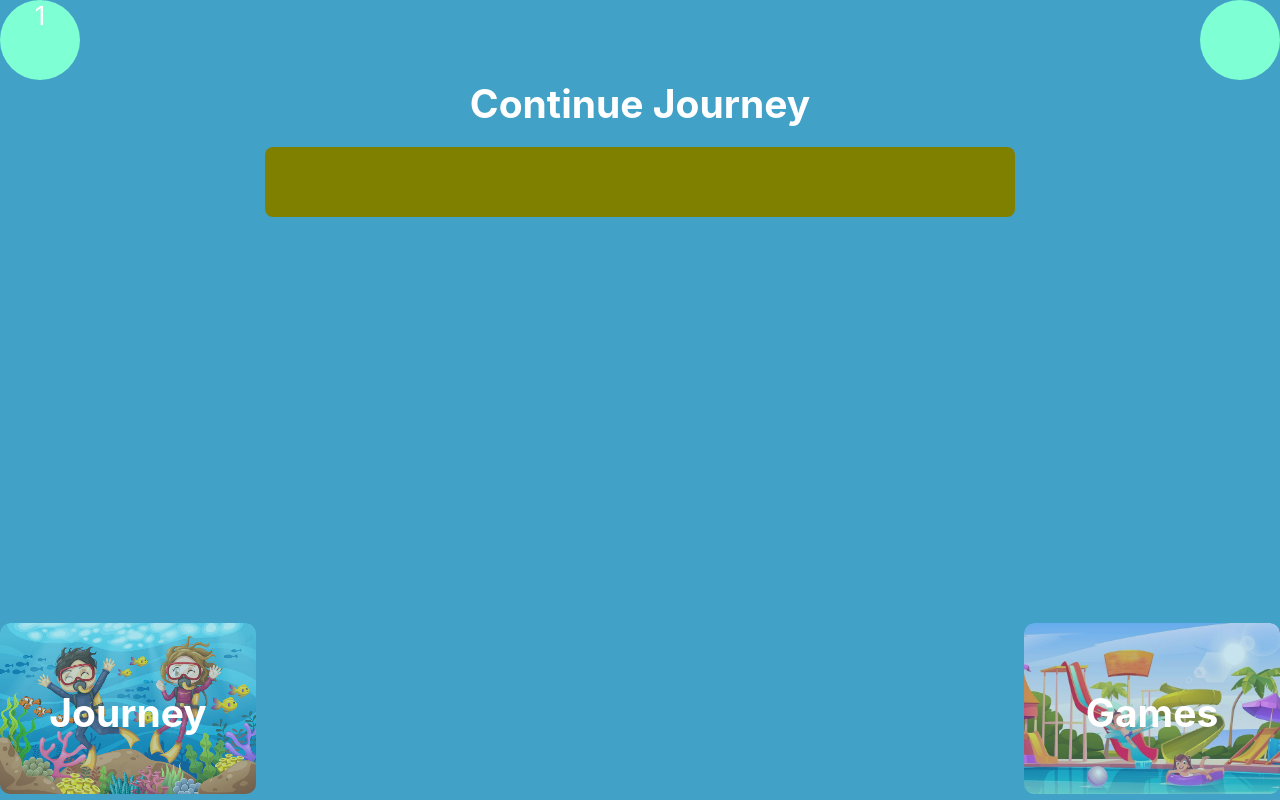
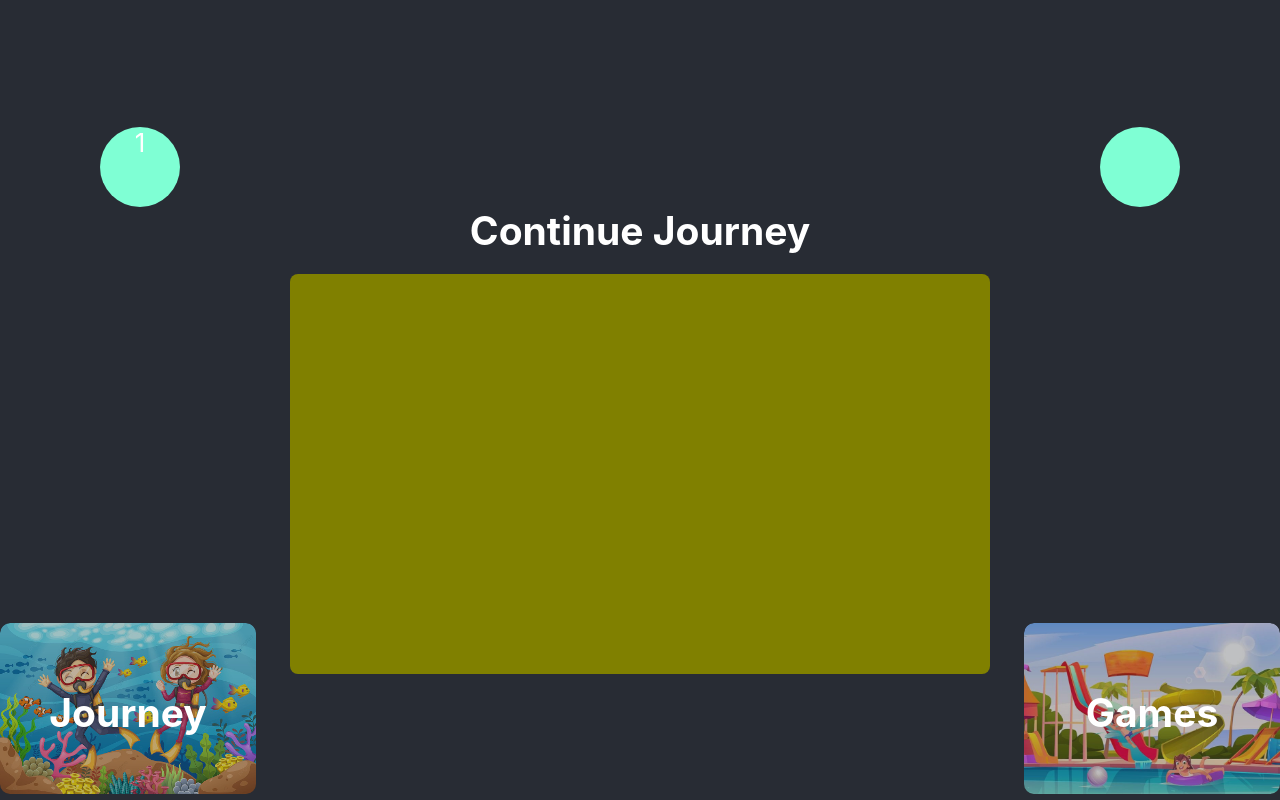
Before and after one commit to Jujuonthatbeat65750294/CodeSmiths, a React (Create React App) app: page / in a window 1280 px wide. Built offline with nearby package versions, Linux system fonts and the light colour scheme.

Commit message:
03:33 fixed css issues

```diff
--- a/src/App.js
+++ b/src/App.js
@@ -3,7 +3,7 @@ import { BrowserRouter as Router, Route, Switch} from 'react-router-dom';
 import MainMenu from './screens/MainMenu';
 import JourneyPage from './journey/JourneyPage';
 import Course1Page from './journey/courses/Course1Page';
-import GamesPage from './games/GamesPage';
+import Game1 from './games/game1/game1';
 import GameSelection from './GameSection/GameSelection';
 
 
@@ -24,8 +24,17 @@ function App() {
         <Route exact path="/journey/course1">
           <Course1Page />
         </Route>
-        <Route path="/games">
+        <Route exact path="/games/">
           <GameSelection />
+        </Route>
+        <Route exact path="/games/game1">
+          <Game1 />
+        </Route>
+        <Route exact path="/games/game2">
+          <Game1 />
+        </Route>
+        <Route exact path="/games/game3">
+          <Game1 />
         </Route>
       </Switch>
       </div>
--- a/src/Ashley.css
+++ b/src/Ashley.css
@@ -14,24 +14,23 @@ code {
 
 /* App */
 .App {
+  padding: 0;
+  height: 100vh;
+  width: 100vw;
+}
+
+ /* Main */
+ .main-menu-content {
+
   padding: 0 100px;
   display: flex;
+  flex-direction: column;
   background-color: #282c34; /*#282c34*/
-  min-height: 100vh;
+  max-width: 100%;
+  height: 100vh;
   justify-content: center;
   font-size: calc(10px + 2vmin);
   color: white;
-}
-.container {
-  display: flex;
-  justify-content: center;
-  align-items: center;
-}
- /* Main */
- .main-menu-content {
-  display: flex;
-  flex-direction: column;
-  width: 100%;
  }
 
  .top-menu-bar {
@@ -58,7 +57,7 @@ code {
   display: flex;
   flex-direction: row;
   width: 100%;
-  height: 5%0;
+  height: 50%;
   min-height: 380px;
   max-height: 420px;
   justify-content: center;
--- a/src/GameSection/GameItem.js
+++ b/src/GameSection/GameItem.js
@@ -1,16 +1,14 @@
 import React from 'react';
+import { useHistory } from 'react-router-dom';
+import navigateToRoute from '../utils/navigation';
 
-function GameItem({ title, imageUrl, description }) {
+function GameItem({ title, path, imageUrl, description }) {
 
-
-const handleClick = () => {
-  // Use history.push to navigate to another page
-  // history.push('/other');
-console.log('Game has been chosen');
-
-
-
-};
+  const history = useHistory();
+  const handlePlayButtonClick = () => {
+    navigateToRoute(history, path);
+    console.log('Game has been chosen');
+  };
   return (
     <div className="itemContainer">
     <div className="item active" style={{ backgroundImage: `url(${imageUrl})` }}>
@@ -20,7 +18,7 @@ console.log('Game has been chosen');
 
       </div>
     </div>
-      <div className="Go"  onClick={handleClick}  ></div>
+      <div className="Go"  onClick={handlePlayButtonClick}  ></div>
     </div>
 
   );
--- a/src/GameSection/GameSelection.css
+++ b/src/GameSection/GameSelection.css
@@ -1,14 +1,6 @@
-.App {
-  background-color: #42a1c6;
-  display: block;
-  padding: 0;
-}
 
   /******* Middle section CSS Start ******/
   /* -------- Landing page ------- */
-  .game-page{
-display: block;
-  }
   .game-section {
     padding: 60px 50px;
   }
--- a/src/GameSection/GameSelection.js
+++ b/src/GameSection/GameSelection.js
@@ -12,16 +12,19 @@ function GameSelection(){
   const games = [
     {
       title: 'Phonics Game',
+      path: '/games/game1',
       imageUrl: 'https://cdn.splashmath.com/curriculum_uploads/images/playables/bucbucs_deep_dive_45.png',
       description: 'Listen and ct phonics',
     },
     {
       title: 'Drag and drop',
+      path: '/games/game2',
       imageUrl: 'https://cdn.splashmath.com/curriculum_uploads/images/playables/case_carnival_3_4.png',
       description: 'Drag and drop letters',
     },
     {
       title: 'Maths game',
+      path: '/games/game3',
       imageUrl: 'https://i5.walmartimages.com/seo/count-ocean-animals-fun-game-kids-Game-2-5-Year-Old-Numbers-From-1-10-Marine-Life-Guessing-Book-For-Preschoolers-Activity-Fun-Puzzles-Find-Animals-An_30995d31-ffa1-4c3f-a8c9-b05b57b30f93.251408d7cd6366bde92fb62edc168dd8.jpeg',
       description: 'Add and substract numbers',
     },
@@ -29,7 +32,7 @@ function GameSelection(){
   ];
 
   return (
-    <div className='game-page'>
+    <div>
     <section className="game-section">
       <h2 className="line-title">trending games</h2>
       <OwlCarousel autoWidth loop className="owl-carousel custom-carousel owl-theme">
@@ -37,6 +40,7 @@ function GameSelection(){
           <GameItem
             key={index}
             title={game.title}
+            path={game.path}
             imageUrl={game.imageUrl}
             description={game.description}
           />
--- /dev/null
+++ b/src/games/game1/game1.js
@@ -0,0 +1,7 @@
+const Game1 = () => {
+    return ( <div className="game-container">
+        <h1>Game 1</h1>
+    </div> );
+}
+
+export default Game1;
--- a/src/journey/JourneyPage.js
+++ b/src/journey/JourneyPage.js
@@ -6,8 +6,8 @@ import navigateToRoute from '../utils/navigation';
 function JourneyPage() {
 
     const history = useHistory();
-    const handlePlayButtonClick = () => {
-        navigateToRoute(history, '/journey/course1');
+    const handlePlayButtonClick = (path) => {
+        navigateToRoute(history, path);
     };
     return(
         <div id='journey-page-container'>
@@ -16,7 +16,7 @@ function JourneyPage() {
                 <h2>Journey Page</h2>
             </div>
             <div className="contents">
-                <div className="course" onClick={handlePlayButtonClick}>
+                <div className="course" onClick={() => handlePlayButtonClick('/journey/course1')}>
                     <img src="../img/courses/Phonics.jpg" alt="Learn to read and write with phonics" />
                 </div>
 
```
